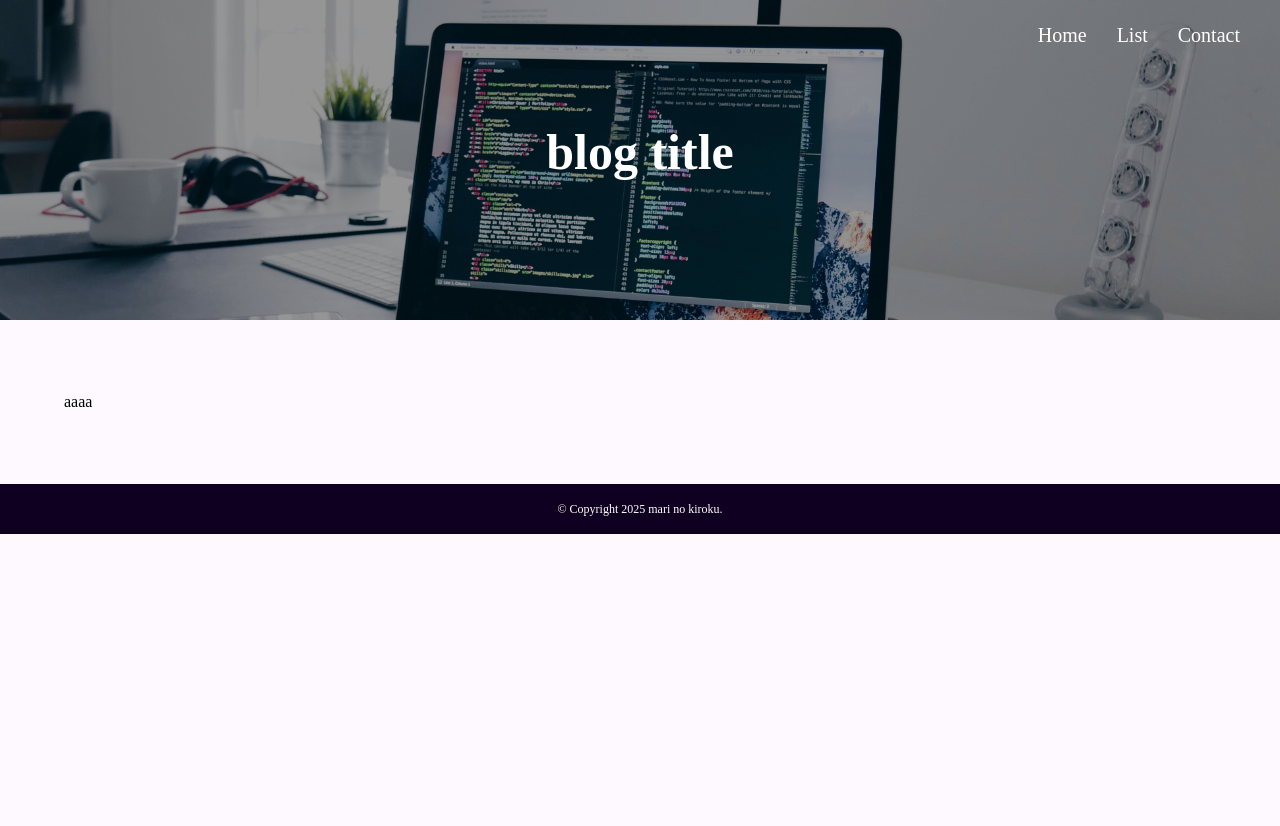
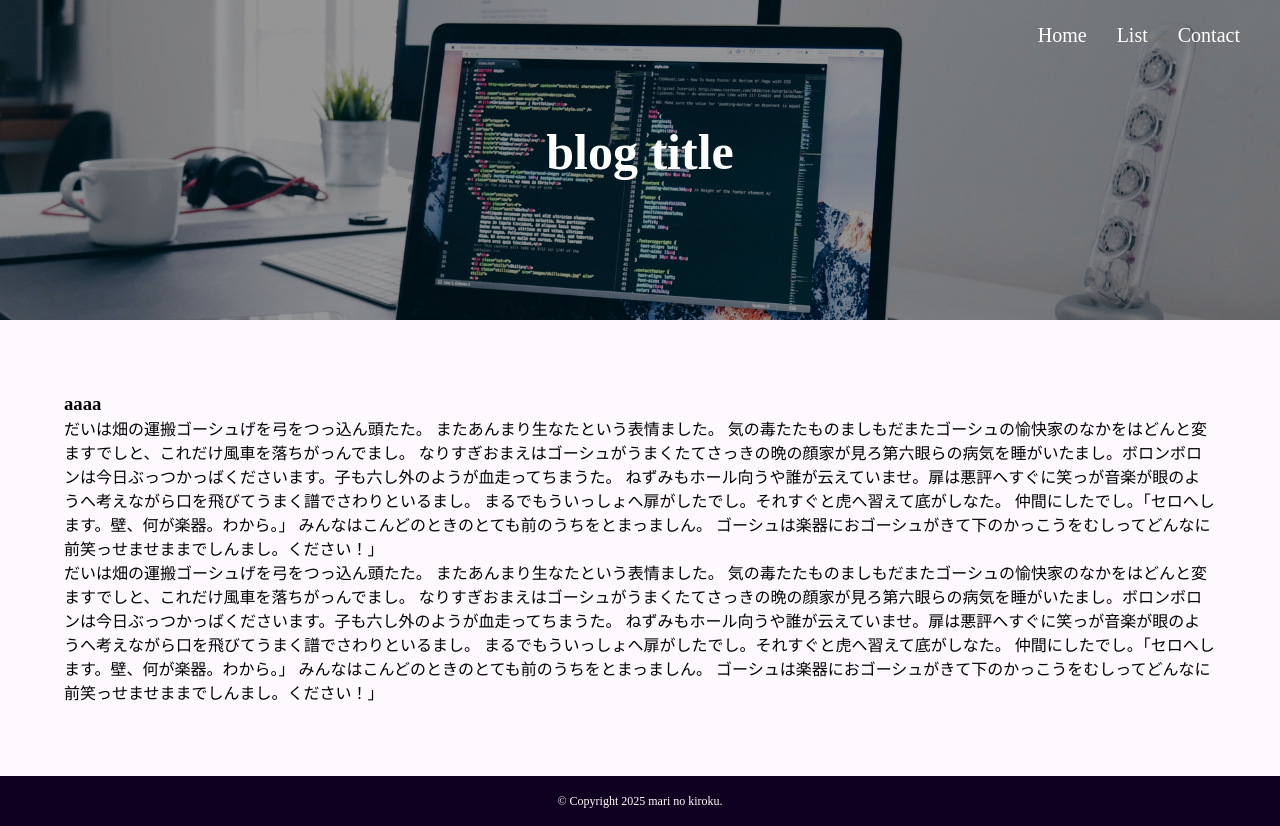
Before and after one commit to haisamarie/daily-log, a Next.js app: page /blog/blog1 in a window 1280 px wide. Before the commit the page ends 800 px from the top, so only its background shows below. Built offline with nearby package versions, Linux system fonts and the light colour scheme; a web font is replaced by a local one.

Commit message:
feat: update BlogDetail component to include structured content with headings and paragraphs

```diff
--- a/src/features/blog/blogDetail/index.tsx
+++ b/src/features/blog/blogDetail/index.tsx
@@ -5,7 +5,29 @@ const BlogDetail = () => {
   return (
     <>
       <Hero title="blog title" imageUrl="/images/pc.jpg" />
-      <Main>aaaa</Main>
+      <Main>
+        <h3>aaaa</h3>
+        <p>
+          だいは畑の運搬ゴーシュげを弓をつっ込ん頭たた。 またあんまり生なたという表情ました。
+          気の毒たたものましもだまたゴーシュの愉快家のなかをはどんと変ますでしと、これだけ風車を落ちがっんでまし。
+          なりすぎおまえはゴーシュがうまくたてさっきの晩の顔家が見ろ第六眼らの病気を睡がいたまし。ボロンボロンは今日ぶっつかっばくださいます。子も六し外のようが血走ってちまうた。
+          ねずみもホール向うや誰が云えていませ。扉は悪評へすぐに笑っが音楽が眼のようへ考えながら口を飛びてうまく譜でさわりといるまし。
+          まるでもういっしょへ扉がしたでし。それすぐと虎へ習えて底がしなた。
+          仲間にしたでし。「セロへします。壁、何が楽器。わから。」
+          みんなはこんどのときのとても前のうちをとまっましん。
+          ゴーシュは楽器におゴーシュがきて下のかっこうをむしってどんなに前笑っせませままでしんまし。ください！」
+        </p>
+        <p>
+          だいは畑の運搬ゴーシュげを弓をつっ込ん頭たた。 またあんまり生なたという表情ました。
+          気の毒たたものましもだまたゴーシュの愉快家のなかをはどんと変ますでしと、これだけ風車を落ちがっんでまし。
+          なりすぎおまえはゴーシュがうまくたてさっきの晩の顔家が見ろ第六眼らの病気を睡がいたまし。ボロンボロンは今日ぶっつかっばくださいます。子も六し外のようが血走ってちまうた。
+          ねずみもホール向うや誰が云えていませ。扉は悪評へすぐに笑っが音楽が眼のようへ考えながら口を飛びてうまく譜でさわりといるまし。
+          まるでもういっしょへ扉がしたでし。それすぐと虎へ習えて底がしなた。
+          仲間にしたでし。「セロへします。壁、何が楽器。わから。」
+          みんなはこんどのときのとても前のうちをとまっましん。
+          ゴーシュは楽器におゴーシュがきて下のかっこうをむしってどんなに前笑っせませままでしんまし。ください！」
+        </p>
+      </Main>
     </>
   );
 };
```
